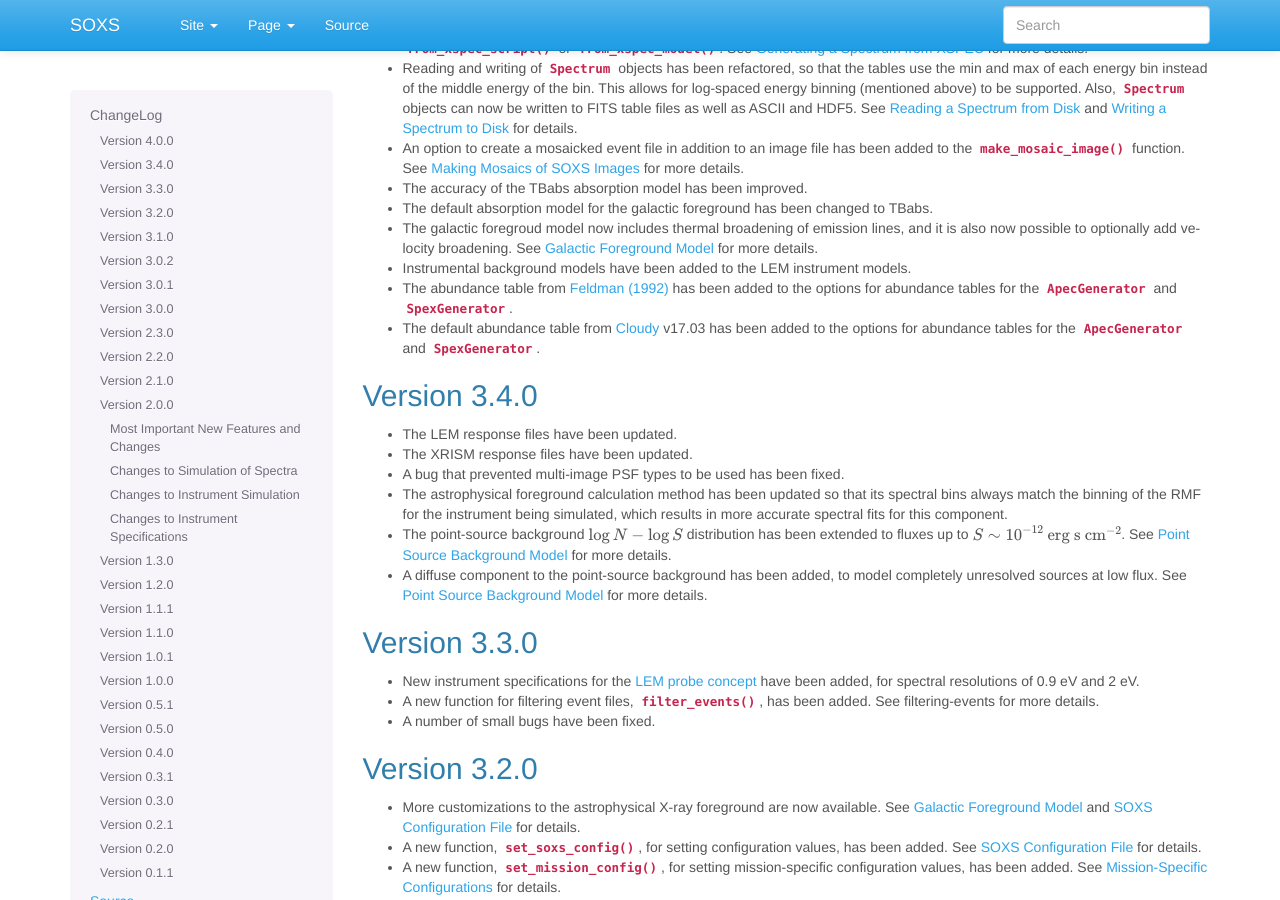
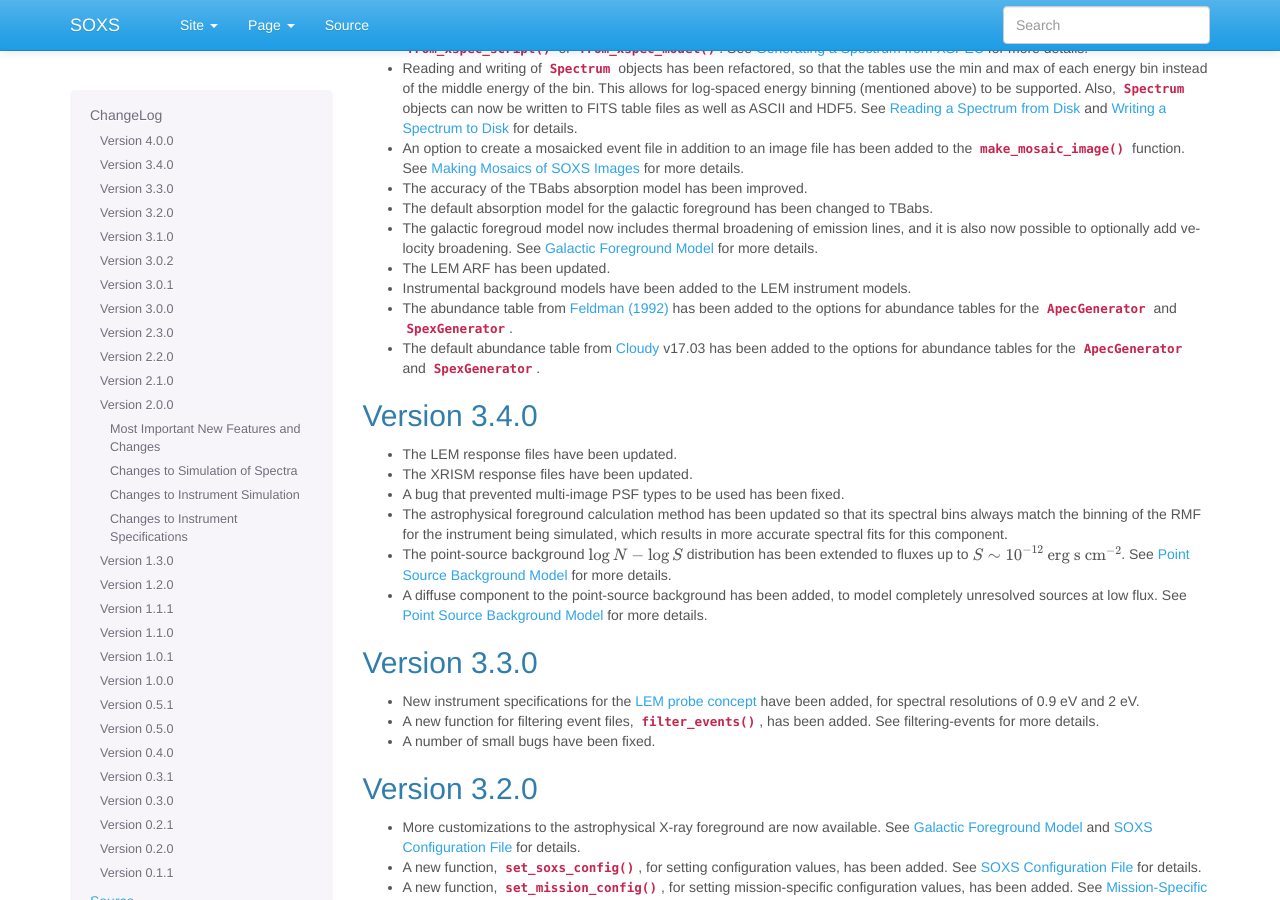
Before and after one commit to lynx-x-ray-observatory/soxs, a Sphinx documentation site: the page built from doc/source/changelog.rst, in a window 1280 px wide and 900 px high, scrolled down 321 px. Built offline with Sphinx 7.4.7, drawn with Linux system fonts in a browser that asks for light colours; the version number could not be read and is left out.

Commit message:
Comment about LEM ARF

```diff
--- a/doc/source/changelog.rst
+++ b/doc/source/changelog.rst
@@ -35,6 +35,7 @@ the generation of spectra.
 * The galactic foregroud model now includes thermal broadening of emission lines, and
   it is also now possible to optionally add velocity broadening. See :ref:`foreground`
   for more details.
+* The LEM ARF has been updated.
 * Instrumental background models have been added to the LEM instrument models.
 * The abundance table from `Feldman (1992) <https://ui.adsabs.harvard.edu/abs/1992PhyS...46..202F>`_
   has been added to the options for abundance tables for the
```
